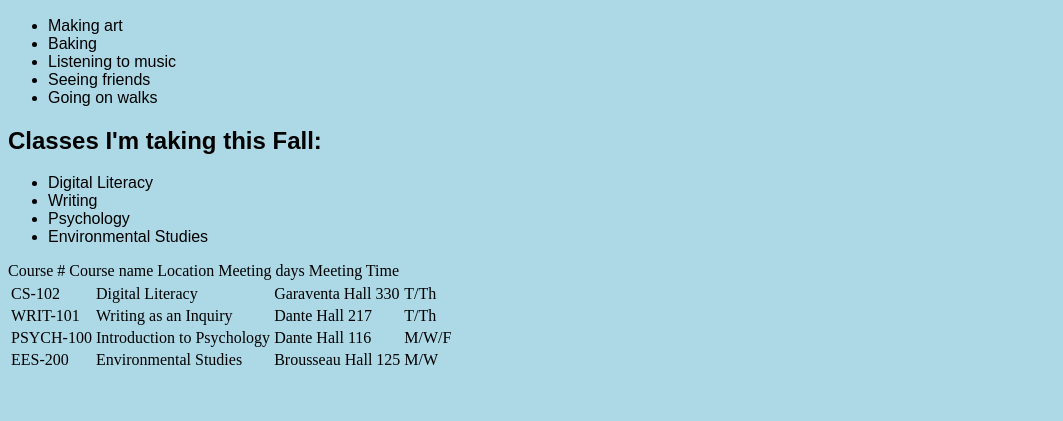
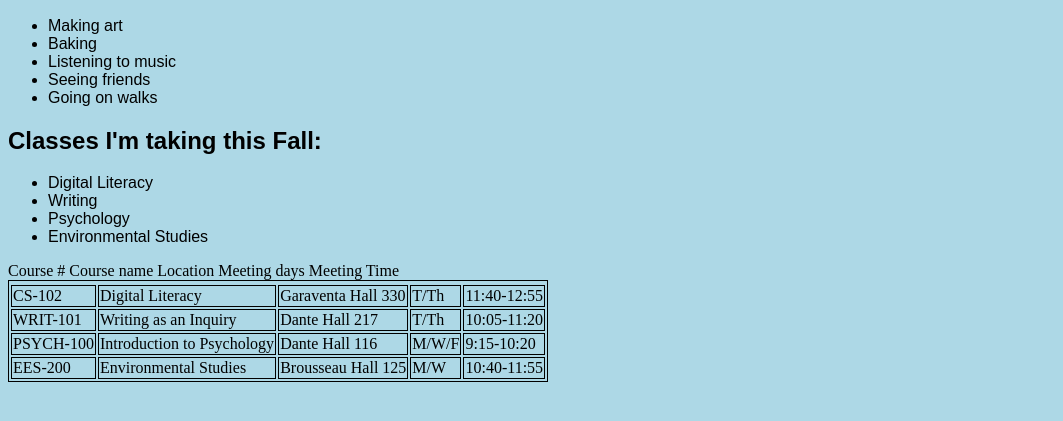
Before and after one commit to lrm14-maker/lilahswebpage, a plain HTML site: page index.html in a window 1280 px wide. Shown: the part 233-654 px from the top of the page, without its empty margins (0-1063 px from the left). Drawn offline with Linux system fonts and the light colour scheme.

Commit message:
Table update 2.0

```diff
--- a/index.html
+++ b/index.html
@@ -7,6 +7,7 @@
         h2{font-family: Proxima Nova, sans-serif;}
         ul{font-family: Quicksand, sans-serif;}
           body {background-color: #ADD8E6;}
+    table, th, td {border: 1px solid black;}
     </style>
 </head>
 <body>
@@ -60,6 +61,9 @@
                 <td>
                   T/Th
                 </td>
+                <td>
+                  11:40-12:55
+                </td>
               </tr>
 
               <tr>
@@ -74,6 +78,9 @@
                 </td>
                 <td>
                   T/Th
+                </td>
+                <td>
+                  10:05-11:20
                 </td>
               </tr>
 
@@ -90,6 +97,9 @@
                 <td>
                   M/W/F
                 </td>
+                <td>
+                  9:15-10:20
+                </td>
               </tr>
 
               <tr>
@@ -105,6 +115,10 @@
                 <td>
                   M/W
                 </td>
+                <td>
+                  10:40-11:55
+                </td>
             </tr>
+
 </table>
 </body>
```
